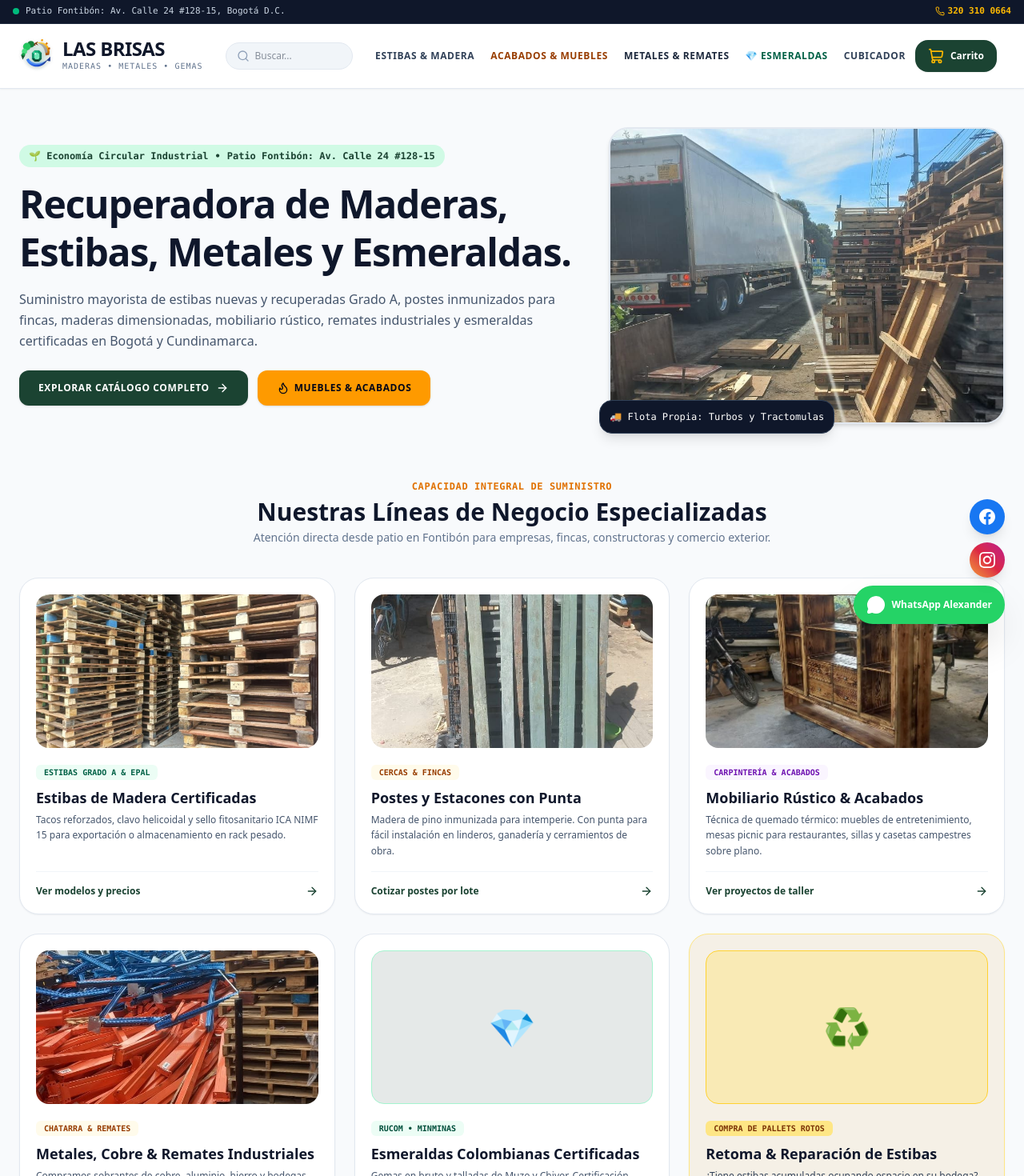
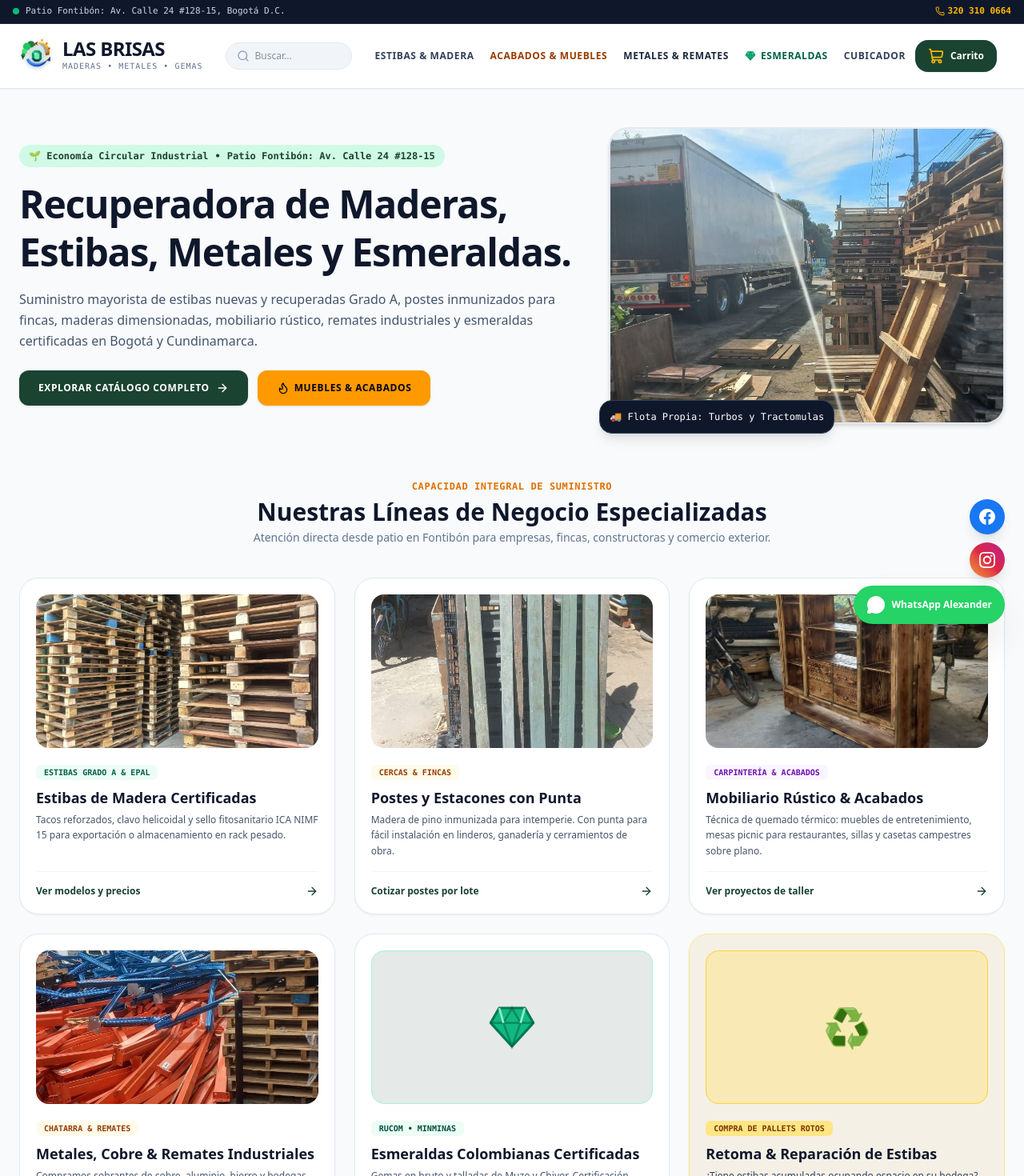
Before and after one commit to GabitooGeek/las_brisas, a Next.js app: page / in a window 1280 px wide. Shown: the top 1470 px of the page at 80% size. Built offline with nearby package versions, Linux system fonts and the light colour scheme.

Commit message:
style: cambiar icono azul por esmeralda verde tallada con facetado

```diff
--- a/src/app/page.tsx
+++ b/src/app/page.tsx
@@ -211,8 +211,13 @@ export default function HomePage() {
             className="bg-white rounded-3xl p-5 border border-slate-200 shadow-xs hover:shadow-md transition flex flex-col justify-between group"
           >
             <div>
-              <div className="h-48 rounded-2xl mb-4 bg-emerald-950/10 border border-emerald-200 flex items-center justify-center text-5xl">
-                💎
+              {/* CAMBIAR EL CUADRO DE LA GEMA POR ESTE: */}
+              <div className="h-48 rounded-2xl mb-4 bg-emerald-950/10 border border-emerald-200 flex items-center justify-center">
+                <svg className="w-16 h-16" viewBox="0 0 24 24" fill="none">
+                  <path d="M6 3h12l4 7-10 11L2 10l4-7z" fill="#10B981" stroke="#047857" strokeWidth="1.2" strokeLinejoin="round"/>
+                  <path d="M2 10h20M12 21L8 10l4-7 4 7-4 11z" stroke="#065F46" strokeWidth="1" opacity="0.5"/>
+                  <path d="M6 3l2 7M18 3l-2 7" stroke="#A7F3D0" strokeWidth="1" opacity="0.9"/>
+                </svg>
               </div>
               <span className="text-[10px] font-mono font-bold text-emerald-900 bg-emerald-50 px-2.5 py-1 rounded-md">
                 RUCOM • MINMINAS
--- a/src/components/Navbar.tsx
+++ b/src/components/Navbar.tsx
@@ -44,8 +44,14 @@ export default function Navbar() {
           <Link href="/metales-remates" className="text-slate-800 hover:text-amber-800 transition">
             Metales & Remates
           </Link>
-          <Link href="/esmeraldas" className="text-emerald-800 hover:text-emerald-900 transition">
-            💎 Esmeraldas
+          {/* POR ESTO (Gema Verde Fino): */}
+          <Link href="/esmeraldas" className="text-emerald-800 hover:text-emerald-900 transition flex items-center gap-1.5 font-bold">
+            <svg className="w-3.5 h-3.5 shrink-0" viewBox="0 0 24 24" fill="none">
+              <path d="M6 3h12l4 7-10 11L2 10l4-7z" fill="#10B981" stroke="#047857" strokeWidth="1.5" strokeLinejoin="round"/>
+              <path d="M2 10h20M12 21L8 10l4-7 4 7-4 11z" stroke="#065F46" strokeWidth="1.2" opacity="0.6"/>
+              <path d="M6 3l2 7M18 3l-2 7" stroke="#6EE7B7" strokeWidth="1.2" opacity="0.9"/>
+            </svg>
+            <span>Esmeraldas</span>
           </Link>
           <Link href="/cubicador" className="hover:text-[#1B4332] transition">
             Cubicador
@@ -118,13 +124,17 @@ export default function Navbar() {
             onClick={() => setMenuAbierto(false)}
             className="block p-3 rounded-2xl bg-slate-50 hover:bg-emerald-50 text-emerald-900"
           >
-            💎 Esmeraldas Certificadas RUCOM
+           <Link
+            href="/esmeraldas"
+            onClick={() => setMenuAbierto(false)}
+            className="p-3 rounded-2xl bg-slate-50 hover:bg-emerald-50 text-emerald-900 flex items-center gap-2"
+          >
+            <svg className="w-4 h-4 shrink-0" viewBox="0 0 24 24" fill="none">
+              <path d="M6 3h12l4 7-10 11L2 10l4-7z" fill="#10B981" stroke="#047857" strokeWidth="1.5" strokeLinejoin="round"/>
+              <path d="M2 10h20M12 21L8 10l4-7 4 7-4 11z" stroke="#065F46" strokeWidth="1.2" opacity="0.6"/>
+            </svg>
+            <span>Esmeraldas Colombianas Certificadas (RUCOM)</span>
           </Link>
-          <Link
-            href="/cubicador"
-            onClick={() => setMenuAbierto(false)}
-            className="block p-3 rounded-2xl bg-slate-50 hover:bg-slate-100 text-slate-700"
-          >
             📐 Calculadora de Cubicaje ($m^3$)
           </Link>
 
```
